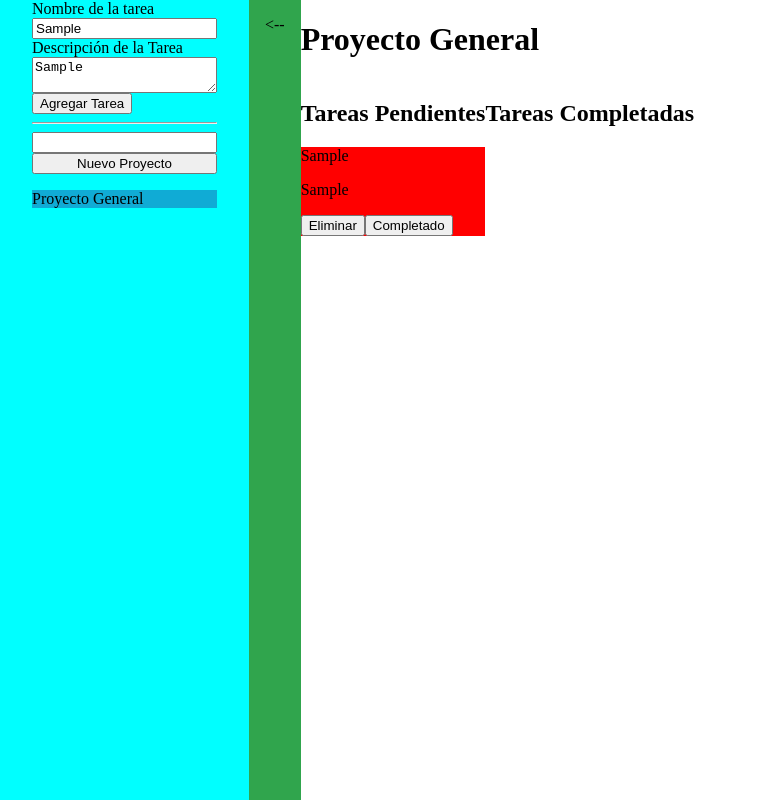
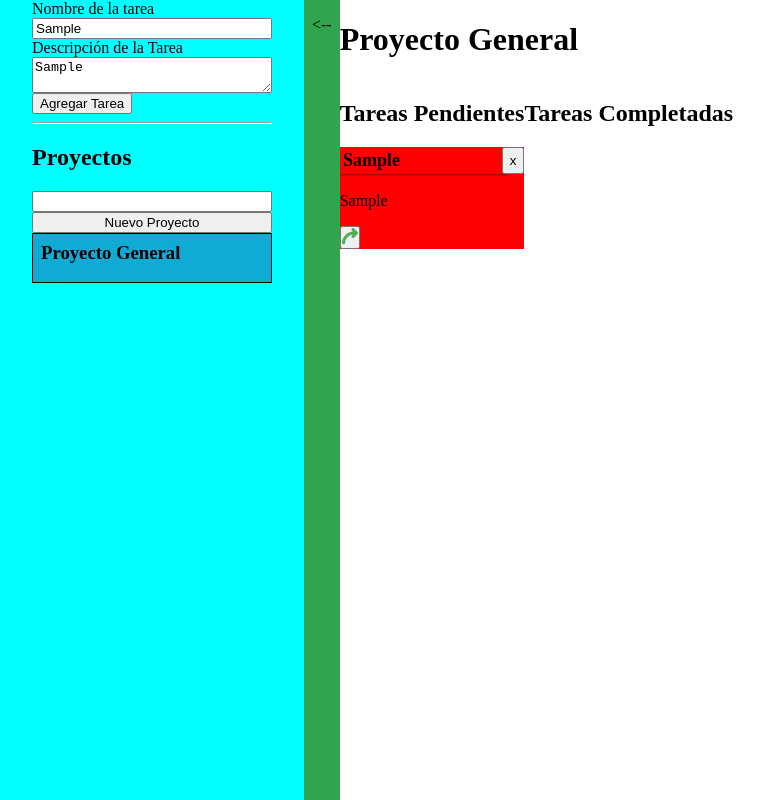
Before and after one commit to AxlinBishop/creador-tareas, a Vue app: page / in a window 1280 px wide. Both pictures are taken after typing "Sample", "Sample" into the empty fields and a click on the button "Agregar Tarea". Shown: the whole page, without its empty margins (0-764 px from the left). Built offline with nearby package versions, Linux system fonts and the light colour scheme.

Commit message:
Scrollbar Implementado

```diff
--- /dev/null
+++ b/src/components/BloqueProyectos.vue
@@ -0,0 +1,42 @@
+<template>
+    <div class="bloque_marco">
+        <div class="bloque">
+            <h3 class="bloque_nombre">{{proyecto}}</h3>
+        </div>
+    </div>
+</template>
+
+<style scoped>
+.bloque_marco{
+    min-height: 2rem;
+    border: solid 1px;
+    overflow-x: auto;
+    padding: 0.5rem;
+}
+.bloque_nombre{
+    margin: 0;
+}
+/*scrollbar */
+.bloque_marco::-webkit-scrollbar { /* Ancho del scrollbar */
+    height: 8px;
+}
+.bloque_marco::-webkit-scrollbar-track {/* Color de fondo del scrollbar */
+    background: #a7b9f5;
+}
+.bloque_marco::-webkit-scrollbar-thumb { /* Color y forma del "thumb" */
+    background: #9dabd8;     /* Color del thumb */
+    border-radius: 6px;     /* Bordes redondeados del thumb */
+}
+.bloque_marco::-webkit-scrollbar-thumb:hover { /* Color del thumb cuando el cursor pasa sobre él */
+    background: #98a3c9;
+}
+
+</style>
+
+<script setup>
+import { defineProps } from 'vue';
+
+let props = defineProps({
+    proyecto: String,
+})
+</script>
--- a/src/components/BloqueTarea.vue
+++ b/src/components/BloqueTarea.vue
@@ -4,17 +4,21 @@
     <div class="bloque" >
         <div :style="colorBloque(index)" v-if="tarea.proyecto == store.state.proyectoActual"> <!-- SOLO SE RENDERIZARAN LAS TAREAS QUE SEAN DEL PROYECTO SELECCIONADO -->
             <div class="bloque_info">
-                <p class="bloque_nombre">{{ tarea.nombre }}</p>
+                <div class="flex"> <!-- UN DIV PARA PODER COLOCAR EL NOMBRE Y LA X EN FLEX Y SPACEBETWEEN -->
+                    <p class="bloque_nombre">{{ tarea.nombre }}</p>
+                    <button @click="eliminarTarea(index)">x</button>
+                </div>
+                <hr>
                 <p class="bloque_descripcion">{{ tarea.descripcion}}</p>
             </div>
             <div class="bloque_botones">
-                <button @click="eliminarTarea(index)">Eliminar</button>
-                <button v-if="tarea.estado == 'pendiente'" @click="cambiarEstado(index)">Completado</button>
-                <button v-if="tarea.estado == 'completado'" @click="cambiarEstado(index)">Pendiente</button>
+                <button class="btn_estado btn_estado-pendiente" v-if="tarea.estado == 'completado'" @click="cambiarEstado(index)"><img class="img_estado" src="../assets/flecha-roja.png" alt="Pendiente"></button>
+                <button class="btn_estado btn_estado-completado" v-if="tarea.estado == 'pendiente'" @click="cambiarEstado(index)"><img class="img_estado" src="../assets/flecha-verde.png" alt="Completado"></button>
             </div>
         </div>
     </div>
 </template>
+
 <script setup>
 import { useStore } from 'vuex'; /* PARA UTILIZAR LA STORE DE VUEX */
 import { defineProps } from 'vue'; /* PARA RECIBIR LOS PROPS DESDE LISTATAREASPPENDIENTES */
@@ -56,5 +60,32 @@ function cambiarEstado(index){
 .bloque {
     background-color: rgba(96, 103, 207, 0.7);
 }
-
+.bloque_nombre{ /* NOMBRE DE LA TAREA DENNTRO DEL BLOQUE UN POCO MÁS GRANDE Y EN NEGRITA*/
+    font-size: large;
+    font-weight: 600;
+    margin: 0;
+    padding: 0.2rem;
+}
+.bloque_botones{
+    justify-content: space-between;
+}
+.btn_estado{
+    padding: 0;
+    &-completado{
+        margin-left: auto;
+    }
+}
+.img_estado{
+    width: 1rem;
+}
+.flex{
+    justify-content: space-between;
+}
+hr{ /* ESTILO DE LA LINEA DE SEPARACIÓN ENTRE NOMBRE Y DESCRIPCIÓN */
+    width: 90%;
+    padding: 0;
+    margin: 0;
+    background-color: rgba(65, 58, 58, 0.2);
+    border-color: rgba(65, 58, 58, 0.2);
+}
 </style>
--- a/src/components/MenuTareas.vue
+++ b/src/components/MenuTareas.vue
@@ -1,7 +1,7 @@
 <!-- ESTE COMPONENTE ES UN ASIDE EN EL CUAL SE PUEDEN AGREGAR TAREAS MEDIANTE
     LOS CAMPOS DE NOMBRE Y DESCRIPCIÓN -->
 <template>
-    <section class="menu fullHeight" >
+    <section class="menu fullHeight">
         <!-- UNA BARRA VERTICAL CON EL ICONO DE UNA FLECHA QUE AL PRESIONAR HARÁ QUE SE EXTIENDA LA BARRA -->
         <div class="menuLateral fullHeight" v-if="store.state.isExpanded">
             <div class="agregarTarea-form">
@@ -10,36 +10,38 @@
                     <input type="text" name="nombreTarea" id="nombreTarea" v-model="nombreTarea">
                 </div>
                 <div class="form-group">
-                    <label for="descripcionTarea">Descripción  de la Tarea</label>
+                    <label for="descripcionTarea">Descripción de la Tarea</label>
                     <textarea name="descripciónTarea" id="descripcionTarea" v-model="descripcionTarea"></textarea>
                 </div>
                 <button @click="agregarTarea">Agregar Tarea</button>
             </div>
             <hr>
             <section class="proyectos">
+                <h2>Proyectos</h2>
                 <div class="form-group">
                     <input type="text" name="nuevoProyecto" id="nuevoProyecto" v-model="nombreProyecto">
                     <button @click="agregarProyecto">Nuevo Proyecto</button>
                 </div>
                 <div v-for="(proyecto, index) in store.state.proyectos" :key="index">
                     <div class="proyecto_card" @click="cambiarProyectoActual(index)">
-                        <p>{{ proyecto }}</p>
+                        <BloqueProyectos :proyecto />
                     </div>
                 </div>
             </section>
         </div>
         <div class="menuExtension fullHeight" @click="changeExpandedState">
             <!-- CON LOS V-IF CAMBIO EL SENTID DE LA FLECHA DEPENDIENDO DEL STATE DE isExpanded -->
-            <p  v-if="store.state.isExpanded"><--</p>
-            <p  v-if="!store.state.isExpanded"> --> </p>
+            <p v-if="store.state.isExpanded"> <-- </p>
+            <p v-if="!store.state.isExpanded"> --> </p>
         </div>
     </section>
 </template>
 
 <script setup>
 /* IMPORTACIONES */
+import BloqueProyectos from './BloqueProyectos.vue';
 import { useStore } from 'vuex'; /* PARA PODER UTILIZAR LA STORE DE VUEX */
-import {ref} from "vue"; /* PARA QUE EL VALOR DE LAS VARIABLES SEAN REACTIVAS */
+import { ref } from "vue"; /* PARA QUE EL VALOR DE LAS VARIABLES SEAN REACTIVAS */
 import { onMounted } from 'vue'; /* PARA UTILIZAR EL HOOK ONMOUNTED */
 
 /* VARIABLES */
@@ -52,22 +54,22 @@ const proyectoActual = ref(""); /* ACÁ SE GUARDA EL NOMBRE DEL PROYECTO SELECCI
 
 /* MÉTODOS */
 /* AL PRESIONAR EL BOTÓN SE CAMBIARÁ EL PROYECTO ACTUAL */
-function cambiarProyectoActual(index){
+function cambiarProyectoActual(index) {
     proyectoActual.value = store.state.proyectos[index]; /* CAMBIA EL VALOR DE PROYECTOACTUAL POR EL DEL PROYECTO SELECCIONADO */
     store.commit("cambiarProyectoActual", proyectoActual.value); /* CAMBIA EL VALOR EN EL STATE */
 }
 
 /* AL PRESIONAR EL BOTÓN SE AGREGARÁ EL STATE UNA NUEVA TAREA EN EL ARREGLO */
-function agregarTarea(nombre, descripcion){
-    tarea.value = {"proyecto": proyectoActual.value, "nombre": nombreTarea.value, "descripcion": descripcionTarea.value, "estado": "pendiente"}
+function agregarTarea(nombre, descripcion) {
+    tarea.value = { "proyecto": proyectoActual.value, "nombre": nombreTarea.value, "descripcion": descripcionTarea.value, "estado": "pendiente" }
     store.commit("agregarTarea", tarea.value) /* ENVIA TAREA.VALUE COMO PAYLOAD A LA MUTACIÓN */
 }
 /* AL PRESIONAR LA BARRA DE EXPANSIÓN */
-function changeExpandedState(){  /* CAMBIA EL STATE DE isExpanded, LO QUE MUESTRA O OCULTA EL MENU LATERAL PARA QUE PAREZCA UN TOGGLE */
+function changeExpandedState() {  /* CAMBIA EL STATE DE isExpanded, LO QUE MUESTRA O OCULTA EL MENU LATERAL PARA QUE PAREZCA UN TOGGLE */
     store.commit("changeExpandedState") /* LLAMA A LA MUTACIÓN EN EL STORE changeExpandedState */
 }
 /* AGREGAR UN NUEVO PROYECTO */
-function agregarProyecto(){
+function agregarProyecto() {
     store.commit("agregarProyecto", nombreProyecto.value) /* ENVIA EL NOMBRE INGRESADO COMO PAYLOAD */
     proyectoActual.value = nombreProyecto.value; /* CAMBIA EL VALOR DEL PROYECTO ACTUAL AL PROYECTO CREADO */
     store.commit("cambiarProyectoActual", proyectoActual.value); /* CAMBIA EL VALOR EN EL STATE */
@@ -76,7 +78,7 @@ function agregarProyecto(){
 
 /* AL MONTAR LA APLICACIÓN SE REVISA SI HAY ALGÚN ELEMENTO EN PROYECTOS, SI NO HAY, SE CREA UNO */
 onMounted(() => {
-    if(!store.state.proyectos[0]){ /* SI NO EXISTE UN PROYECTO EN EL STATE */
+    if (!store.state.proyectos[0]) { /* SI NO EXISTE UN PROYECTO EN EL STATE */
         store.commit("agregarProyecto", "Proyecto General") /* CREA EL PROYECTO GENERAL EN EL STATE */
     }
     proyectoActual.value = "Proyecto General"; /* CAMBIA EL VALOR DEL PROYECTO ACTUAL AL PROYECTO CREADO */
@@ -87,28 +89,53 @@ onMounted(() => {
 
 <style scoped>
 /* ESTILOS GENERALES DEL COMPONENTE */
-.fullHeight{
+.fullHeight {
     height: 100vh;
 }
-.menu{ /* EL MENÚ Y LA BARRA DE EXPANSIÓN SE ENCUENTRAN UNA AL LADO DE LA OTRA */
+
+.menu {
+    /* EL MENÚ Y LA BARRA DE EXPANSIÓN SE ENCUENTRAN UNA AL LADO DE LA OTRA */
     display: flex;
 }
+
 /* ESTILO DE LOS ITEMS DEL MENU LATERAL */
-.menuLateral{
+.menuLateral {
     background-color: aqua;
     padding: 0 2rem;
+    width: 30vh; /* TAMAÑO DEL MENU LATERAL */
+    overflow-y: auto;
 }
-.proyecto_card{ /* ESTILO DE LAS CARD DE PROYECTOS */
+
+.proyecto_card {
+    /* ESTILO DE LAS CARD DE PROYECTOS */
     background-color: rgba(41, 45, 150, 0.4);
 }
 
-.form-group{ /* COLOCAR LABEL-INPUT EN FORMA VERTICAL */
+.form-group {
+    /* COLOCAR LABEL-INPUT EN FORMA VERTICAL */
     display: flex;
     flex-direction: column;
 }
+
 /* ESTILO DE LOS ITEMS DEL MENU DE EXPANSIÓN */
-.menuExtension{
+.menuExtension {
     background-color: rgb(48, 165, 77);
-    padding: 0 1rem;
+    padding: 0 0.5rem;
 }
+
+/*scrollbar */
+.menuLateral::-webkit-scrollbar { /* Ancho del scrollbar */
+    width: 10px;
+}
+.menuLateral::-webkit-scrollbar-track {/* Color de fondo del scrollbar */
+    background: #a7b9f5;
+}
+.menuLateral::-webkit-scrollbar-thumb { /* Color y forma del "thumb" */
+    background: #9dabd8;     /* Color del thumb */
+    border-radius: 6px;     /* Bordes redondeados del thumb */
+}
+.menuLateral::-webkit-scrollbar-thumb:hover { /* Color del thumb cuando el cursor pasa sobre él */
+    background: #98a3c9;
+}
+
 </style>
```
Also changed, not shown: src/assets/flecha-roja.png (added), src/assets/flecha-verde.png (added).
